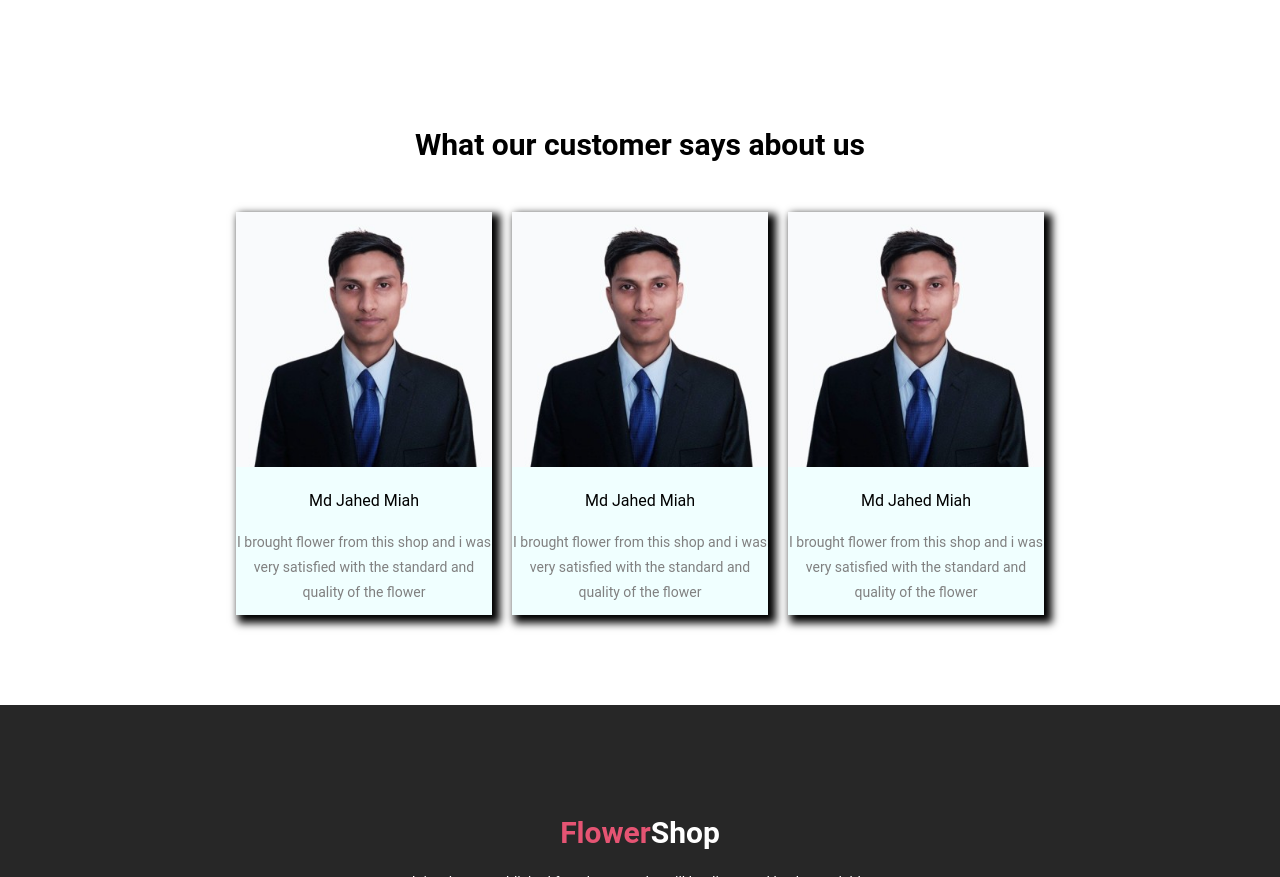
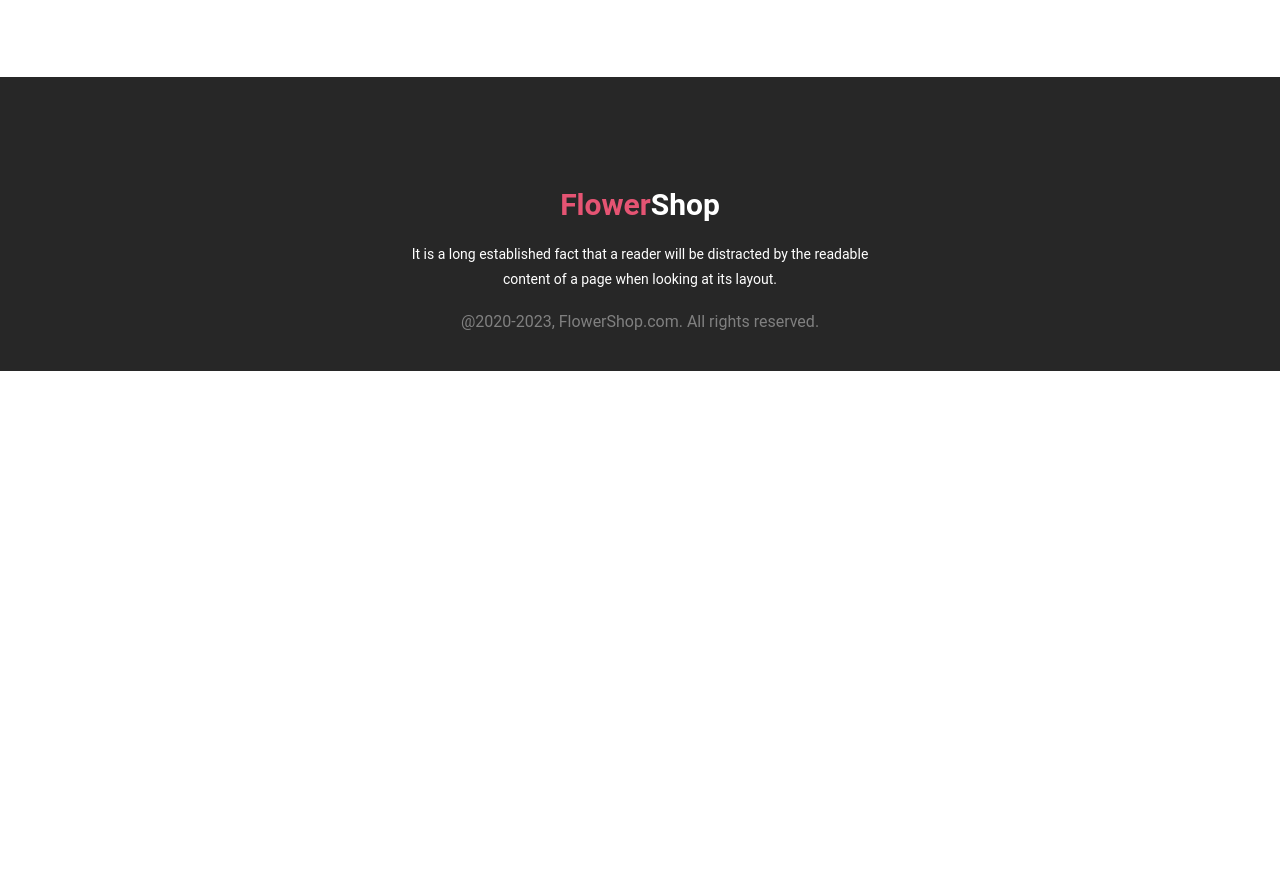
Before and after one commit to MdJahedMiah/Online-Flower-Shop, a plain HTML site: page index.html in a window 1280 px wide. Shown: the part 3567-4444 px from the top of the page. After the commit the page ends 3938 px from the top, so only its background shows below. Drawn offline with Linux system fonts and the light colour scheme.

Commit message:
Update index.html
remove testimony

```diff
--- a/index.html
+++ b/index.html
@@ -119,26 +119,6 @@
             </div>
         </div>
     </section>
-    <section class="review">
-      <h3 class="review-title">What our customer says about us</h3>
-      <div class="all-reviews">
-        <div class="review-1">
-          <img class="review-img" src="images/1687270482131.jpg" alt="">
-          <p class="review-name">Md Jahed Miah</p>
-          <p class="review-des">I brought flower from this shop and i was very satisfied with the standard and quality of the flower</p>
-        </div>
-        <div class="review-1">
-          <img class="review-img" src="images/1687270482131.jpg" alt="">
-          <p class="review-name">Md Jahed Miah</p>
-          <p class="review-des">I brought flower from this shop and i was very satisfied with the standard and quality of the flower</p>
-        </div>
-        <div class="review-1">
-          <img class="review-img" src="images/1687270482131.jpg" alt="">
-          <p class="review-name">Md Jahed Miah</p>
-          <p class="review-des">I brought flower from this shop and i was very satisfied with the standard and quality of the flower</p>
-        </div>
-      </div>
-    </section>
     <footer class="footer">
       <h3 class="footer-title"><span>Flower</span>Shop
       </h3>
```
